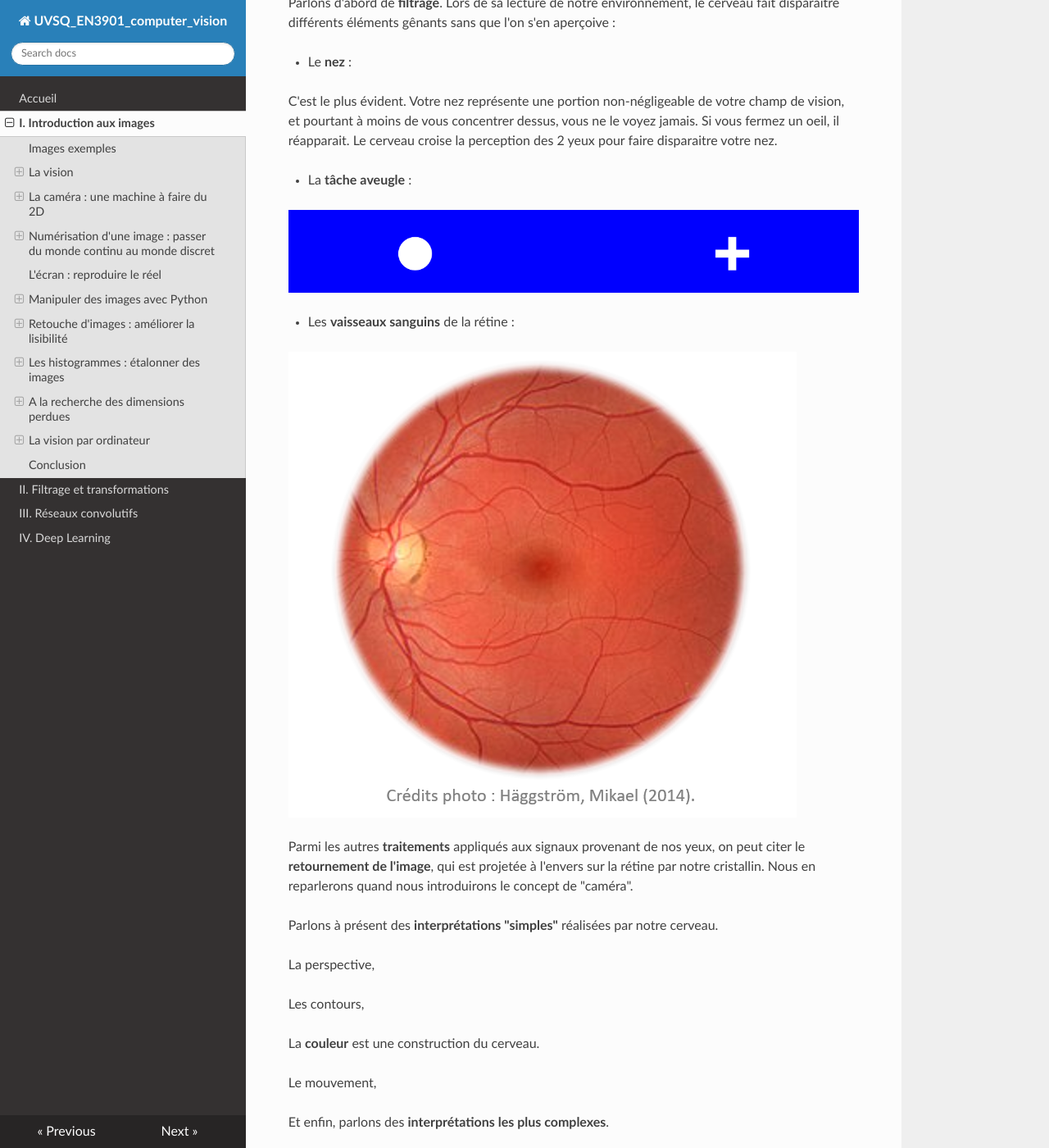
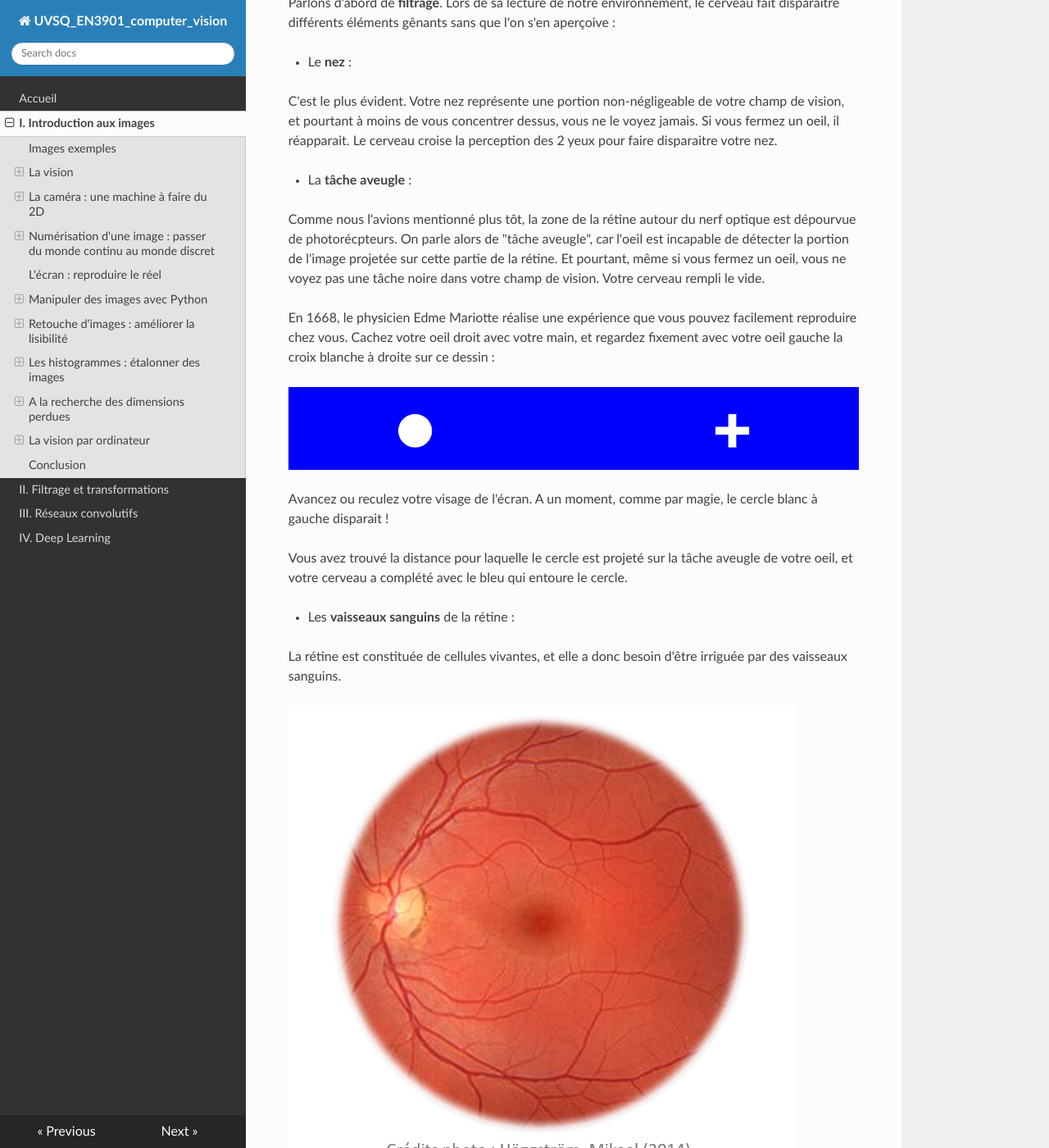
Before and after one commit to NicOudart/UVSQ_EN3901_computer_vision, an MkDocs documentation site: the page built from docs/Chap1_Introduction_images.md, in a window 1280 px wide and 1400 px high, scrolled down 14859 px. Shown: the whole window at 82% size. Built offline with MkDocs 1.6.1, drawn with Linux system fonts in a browser that asks for light colours; nearby versions of some CDN libraries.

Commit message:
-Progress on Chapter 1.

```diff
--- a/docs/Chap1_Introduction_images.md
+++ b/docs/Chap1_Introduction_images.md
@@ -315,9 +315,26 @@ Le cerveau croise la perception des 2 yeux pour faire disparaitre votre nez.
 
 * La **tâche aveugle** :
 
+Comme nous l'avions mentionné plus tôt, la zone de la rétine autour du nerf optique est dépourvue de photorécpteurs.
+On parle alors de "tâche aveugle", car l'oeil est incapable de détecter la portion de l'image projetée sur cette partie de la rétine.
+Et pourtant, même si vous fermez un oeil, vous ne voyez pas une tâche noire dans votre champ de vision.
+Votre cerveau rempli le vide.
+
+En 1668, le physicien Edme Mariotte réalise une expérience que vous pouvez facilement reproduire chez vous.
+Cachez votre oeil droit avec votre main, et regardez fixement avec votre oeil gauche la croix blanche à droite sur ce dessin :
+
 ![Expérience de Mariotte](img/Chap1_illusion_blind_spot.png)
 
+Avancez ou reculez votre visage de l'écran.
+A un moment, comme par magie, le cercle blanc à gauche disparait !
+
+Vous avez trouvé la distance pour laquelle le cercle est projeté sur la tâche aveugle de votre oeil, et votre cerveau a complété avec le bleu qui entoure le cercle.
+
 * Les **vaisseaux sanguins** de la rétine :
+
+La rétine est constituée de cellules vivantes, et elle a donc besoin d'être irriguée par des vaisseaux sanguins.
+
+
 
 ![Vascularisation de la rétine humaine](img/Chap1_retina_image.png)
 
```
